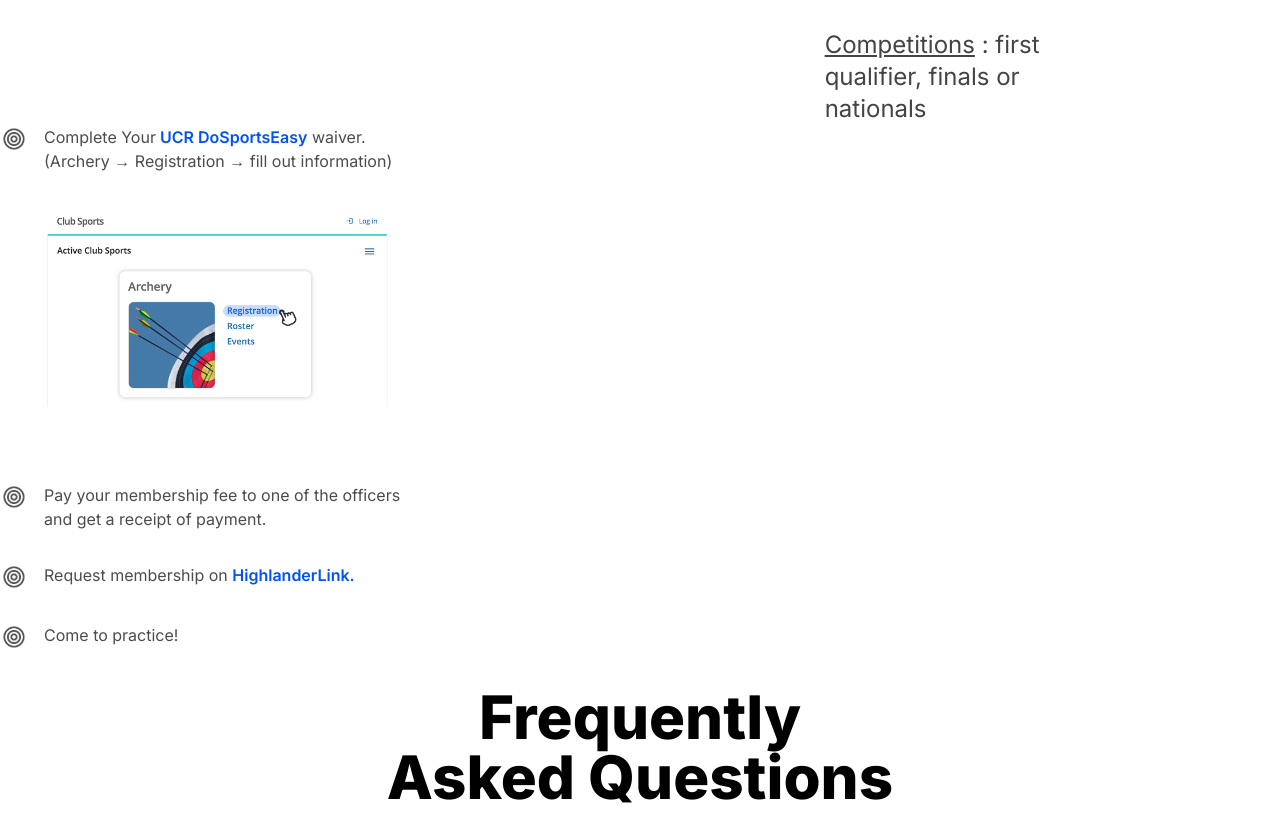
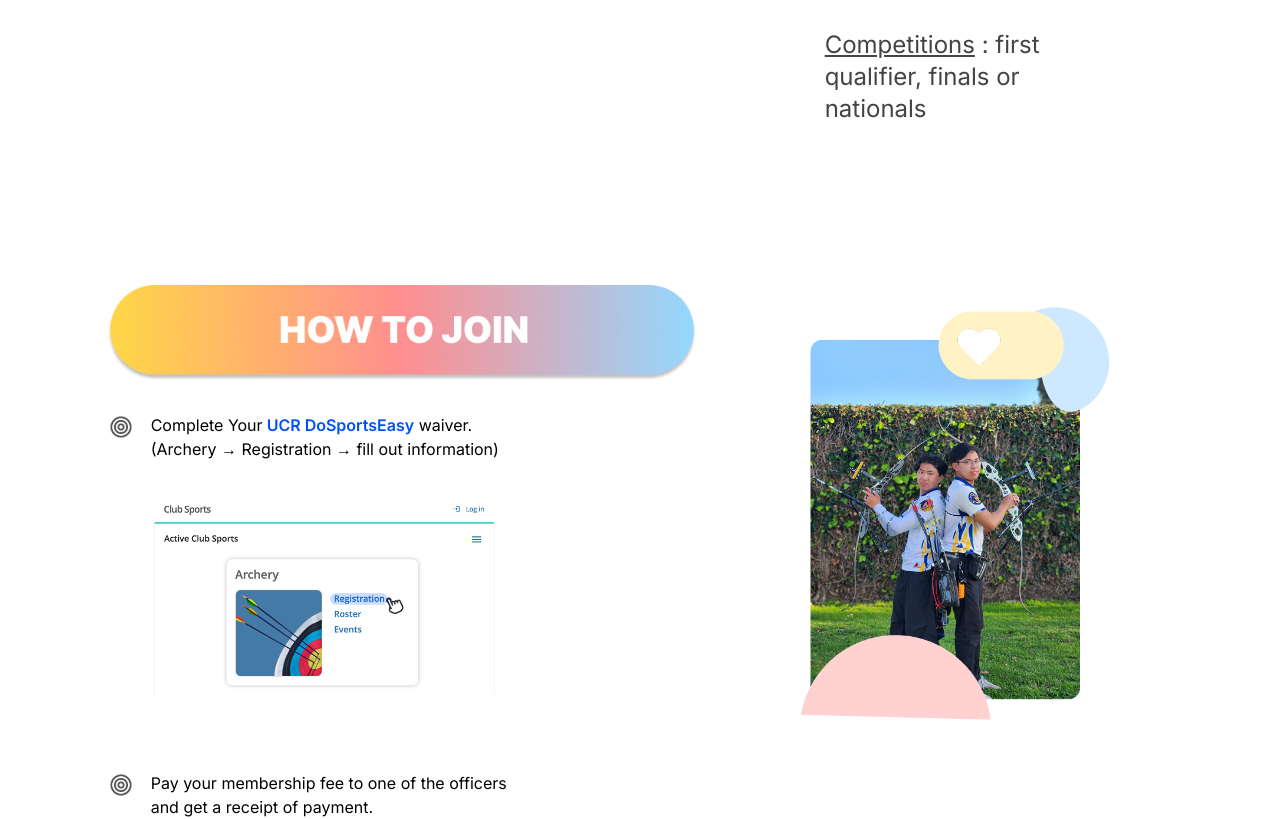
Before and after one commit to acm-ucr/archery-website, a Next.js app: page /join in a window 1280 px wide. Shown: the part 1680-2499 px from the top of the page. Built offline with nearby package versions, Linux system fonts and the light colour scheme.

Commit message:
added new files and put them in compoenent
incorrect spacing

```diff
--- a/src/components/join/howToJoin.tsx
+++ b/src/components/join/howToJoin.tsx
@@ -1,10 +1,23 @@
 import Target from "@/public/Target_Weld.svg";
 import Image from "next/image";
 import ClubSports from "@/public/ClubSports.png";
+import HowToJoinSide from "@/public/HowToJoinSide.png";
+import HowToJoinHeader from "@/public/HowToJoinHeader.png";
 
 const HowToJoin = () => {
   return (
-    <div className="text-archery-grey-200 flex flex-col gap-8">
+    <div className="mt-40 grid w-5/6 grid-cols-[3fr_2fr] gap-x-8 justify-self-center">
+      <div className="flex flex-col gap-8">
+        <div className="relative h-24 w-full">
+          <Image
+            src={HowToJoinHeader}
+            alt="How to Join Header"
+            fill
+            priority
+            className="object-contain object-left"
+          />
+        </div>
+
         <div className="flex items-start gap-4">
           <div className="w-7 shrink-0">
             <Image src={Target} alt="Target" className="w-full object-contain" />
@@ -20,13 +33,13 @@ const HowToJoin = () => {
               waiver. <br /> (Archery → Registration → fill out information)
             </div>
 
-          <div className="relative aspect-[4/3] w-full max-w-md overflow-hidden">
+            <div className="relative aspect-[4/3] w-full overflow-hidden">
               <Image
                 src={ClubSports}
                 alt="Outer Club Sports Logo"
                 fill
                 priority
-              className="object-contain"
+                className="object-contain object-left"
               />
             </div>
           </div>
@@ -42,6 +55,7 @@ const HowToJoin = () => {
             receipt of payment.
           </div>
         </div>
+
         <div className="flex items-start gap-4">
           <div className="w-7 shrink-0">
             <Image src={Target} alt="Target" className="w-full object-contain" />
@@ -50,11 +64,11 @@ const HowToJoin = () => {
           <div>
             Request membership on{" "}
             <span className="text-archery-blue-300 font-semibold">
-            {" "}
               HighlanderLink.
-          </span>{" "}
+            </span>
           </div>
         </div>
+
         <div className="flex items-start gap-4">
           <div className="w-7 shrink-0">
             <Image src={Target} alt="Target" className="w-full object-contain" />
@@ -63,6 +77,16 @@ const HowToJoin = () => {
           <div>Come to practice!</div>
         </div>
       </div>
+
+      <div className="flex items-start justify-center">
+        <Image
+          src={HowToJoinSide}
+          alt="How to Join Side"
+          className="w-4/5 object-contain"
+          priority
+        />
+      </div>
+    </div>
   );
 };
 
```
Also changed, not shown: public/HowToJoinHeader.png (added), public/HowToJoinSide.png (added). Lines whose indentation alone changed are shown as unchanged.
